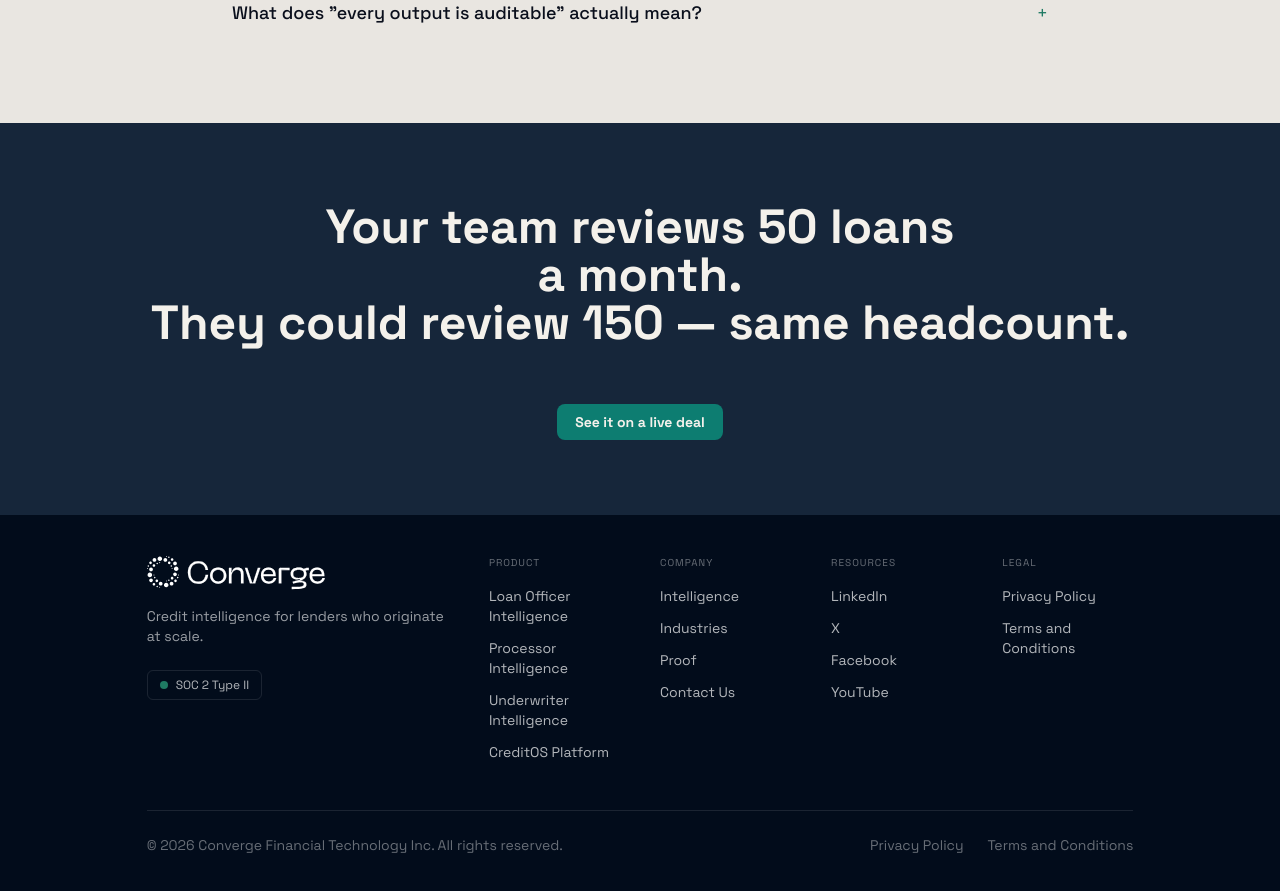
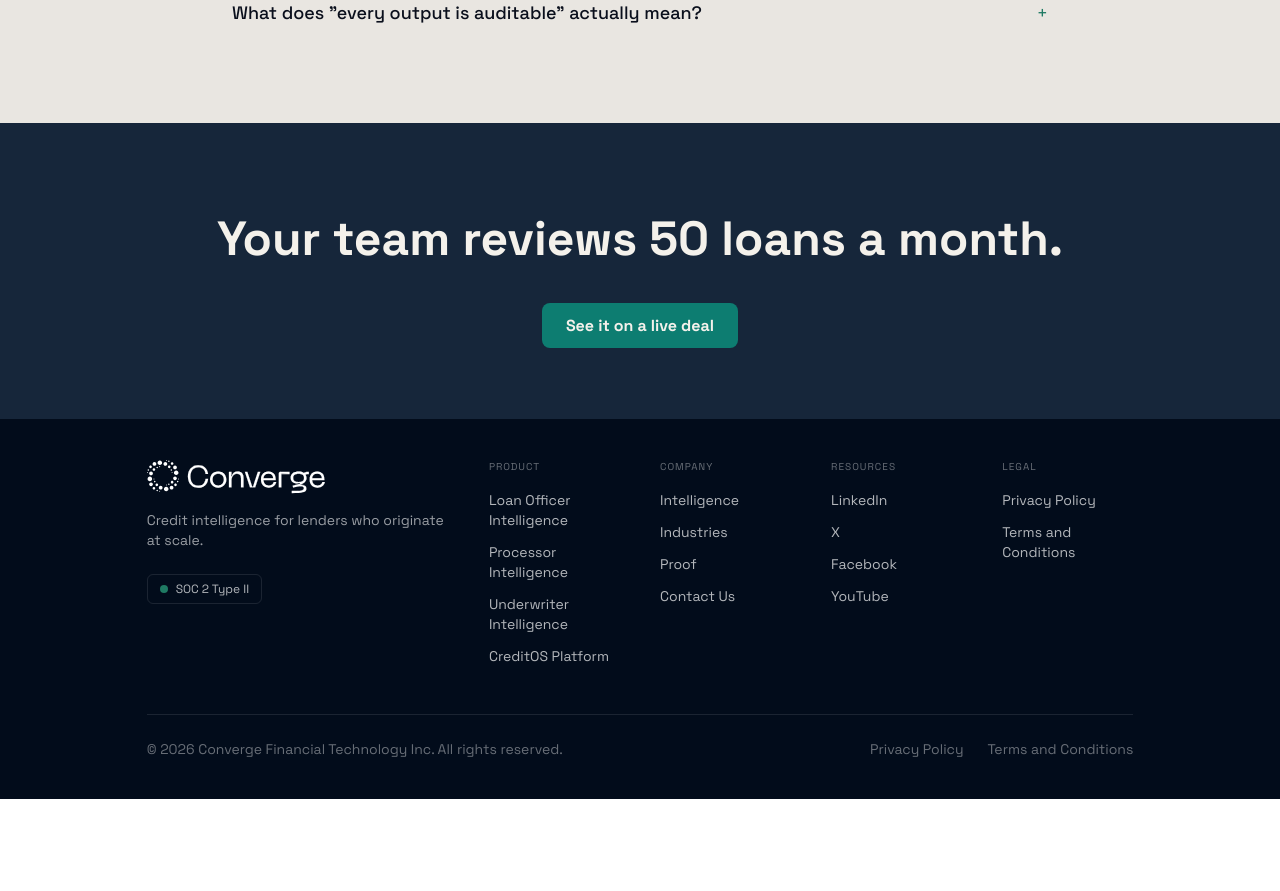
Before and after one commit to mtforstartups-hub/converge, a Next.js app: page / in a window 1280 px wide. Shown: the part 7780-8671 px from the top of the page. After the commit the page ends 8579 px from the top, so only its background shows below. Built offline with nearby package versions, Linux system fonts and the light colour scheme.

Commit message:
more responsiveness added

```diff
--- a/components/homepage/BottomCta.tsx
+++ b/components/homepage/BottomCta.tsx
@@ -1,16 +1,54 @@
-import React from "react";
-import Button from "../ui/Button";
+"use client";
+
+import { useEffect, useState } from "react";
+import Link from "next/link";
+
+const messages = [
+  "Your team reviews 50 loans a month.",
+  "They could review 150 — same headcount.",
+];
 
 export default function BottomCta() {
+  const [index, setIndex] = useState(0);
+  const [visible, setVisible] = useState(true);
+
+  useEffect(() => {
+    const interval = setInterval(() => {
+      // fade out
+      setVisible(false);
+
+      // switch text after fade out
+      setTimeout(() => {
+        setIndex((prev) => (prev + 1) % messages.length);
+        setVisible(true);
+      }, 400);
+    }, 3000);
+
+    return () => clearInterval(interval);
+  }, []);
+
   return (
     <section className="bg-[#16263A]">
-      <div className="max-w-95/100 md:max-w-5/6 text-font text-4xl md:text-5xl mx-auto px-4 md:px-10 py-10 md:py-20 font-bold text-center">
-        Your team reviews 50 loans
-        <br />a month.
-        <br />
-        They could review 150 — same headcount.
-        <div className="mt-10">
-          <Button href="/live-deal" title="See it on a live deal" />
+      <div className="max-w-95/100 md:max-w-5/6 text-font text-xl md:text-2xl lg:text-3xl xl:text-5xl mx-auto px-4 md:px-10 py-10 md:py-20 font-bold text-center">
+        {/* Animated text */}
+        <div className="h-[1.5em] flex items-center justify-center overflow-hidden">
+          <p
+            className={`transition-all duration-500 ease-out ${
+              visible ? "opacity-100 translate-y-0" : "opacity-0 -translate-y-4"
+            }`}
+          >
+            {messages[index]}
+          </p>
+        </div>
+
+        {/* CTA */}
+        <div className="mt-4">
+          <Link
+            href="/live-deal"
+            className={`mt-4 max-w-fit py-2.25 px-4.5 md:py-3 md:px-6 rounded-lg text-sm md:text-base text-font bg-accent transform hover:shadow-lg hover:bg-accent/90 hover:-translate-y-1 duration-300 ease-linear`}
+          >
+            See it on a live deal
+          </Link>
         </div>
       </div>
     </section>
--- a/components/homepage/HowItWorks.tsx
+++ b/components/homepage/HowItWorks.tsx
@@ -27,7 +27,7 @@ export default function HowItWorks() {
       <div className="max-w-95/100 md:max-w-5/6 mx-auto px-4 sm:px-6 lg:px-10 py-20 lg:py-28">
         {/* TOP TEXT */}
         <div className="text-center mx-auto mb-14">
-          <p className="text-base font-semibold tracking-widest uppercase text-font/80 mb-4">
+          <p className="text-sm md:text-base font-semibold tracking-widest uppercase text-font/80 mb-4">
             How it works
           </p>
 
@@ -53,7 +53,7 @@ export default function HowItWorks() {
               <span className="text-sm text-font/50">{step.id}</span>
 
               {/* Title */}
-              <h3 className="text-base font-semibold text-font">
+              <h3 className="text-sm md:text-base font-semibold text-font">
                 {step.title}
               </h3>
 
--- a/components/homepage/Impact.tsx
+++ b/components/homepage/Impact.tsx
@@ -22,7 +22,7 @@ export default function ImpactSection() {
     <section className="w-full bg-[#16263A] text-white">
       <div className="max-w-95/100 md:max-w-5/6 mx-auto px-4 sm:px-6 lg:px-10 py-16 lg:py-20">
         {/* Top label */}
-        <p className="text-base font-semibold tracking-widest uppercase text-white/80 mb-10">
+        <p className="text-sm md:text-base font-semibold tracking-widest uppercase text-white/80 mb-10">
           Measurable impact
         </p>
 
--- a/components/homepage/Industries.tsx
+++ b/components/homepage/Industries.tsx
@@ -32,7 +32,7 @@ export default function Industries() {
       <div className="max-w-95/100 md:max-w-5/6 mx-auto px-4 sm:px-6 lg:px-10 py-20 lg:py-28">
         {/* HEADER */}
         <div className="max-w-2xl mb-14">
-          <p className="text-base font-semibold tracking-widest uppercase text-white/80 mb-4">
+          <p className="text-sm md:text-base font-semibold tracking-widest uppercase text-white/80 mb-4">
             Industries
           </p>
 
--- a/components/homepage/Intelligence.tsx
+++ b/components/homepage/Intelligence.tsx
@@ -34,7 +34,7 @@ export default function IntelligenceSection() {
       <div className="max-w-95/100 md:max-w-5/6 mx-auto px-4 sm:px-6 lg:px-10 py-16 lg:py-24">
         {/* TOP */}
         <div className="max-w-2xl mb-12 lg:mb-16">
-          <p className="text-base font-semibold tracking-widest uppercase text-primary/80 mb-4">
+          <p className="text-sm md:text-base font-semibold tracking-widest uppercase text-primary/80 mb-4">
             Intelligence at every step
           </p>
 
--- a/components/homepage/PlatformSection.tsx
+++ b/components/homepage/PlatformSection.tsx
@@ -34,7 +34,7 @@ export default function PlatformSection() {
       <div className="max-w-95/100 md:max-w-5/6 mx-auto px-4 sm:px-6 lg:px-10 py-16 lg:py-24 grid lg:grid-cols-2 gap-12 lg:gap-20">
         {/* LEFT */}
         <div>
-          <p className="text-base font-semibold tracking-widest uppercase text-primary/80 mb-4">
+          <p className="text-sm md:text-base font-semibold tracking-widest uppercase text-primary/80 mb-4">
             Our platform
           </p>
 
--- a/components/homepage/Testimonials.tsx
+++ b/components/homepage/Testimonials.tsx
@@ -18,7 +18,7 @@ export default function Testimonials() {
     <section className="w-full bg-font">
       <div className="max-w-95/100 md:max-w-5/6 mx-auto px-4 sm:px-6 lg:px-10 py-16 lg:py-20">
         {/* Label */}
-        <p className="text-base font-semibold tracking-widest uppercase text-primary/80 mb-10">
+        <p className="text-sm md:text-base font-semibold tracking-widest uppercase text-primary/80 mb-10">
           Trusted by credit professionals
         </p>
 
```
